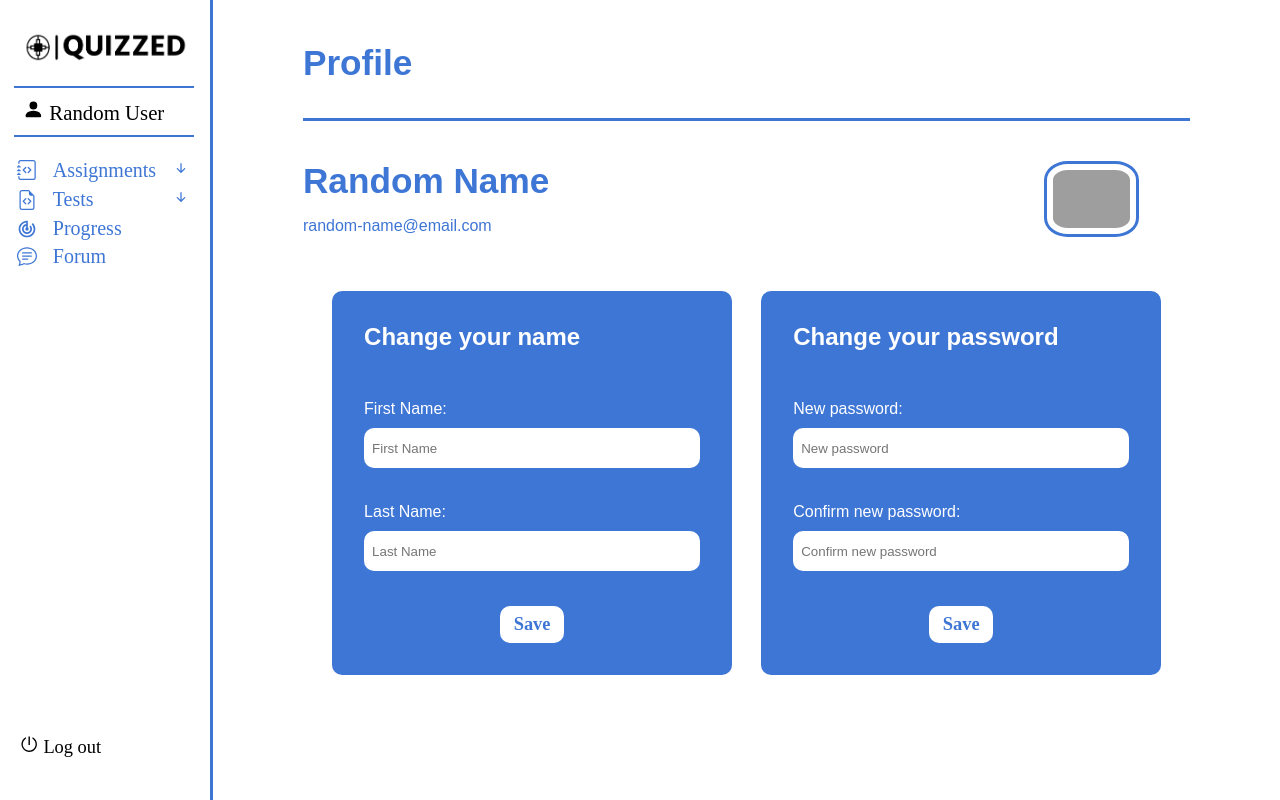
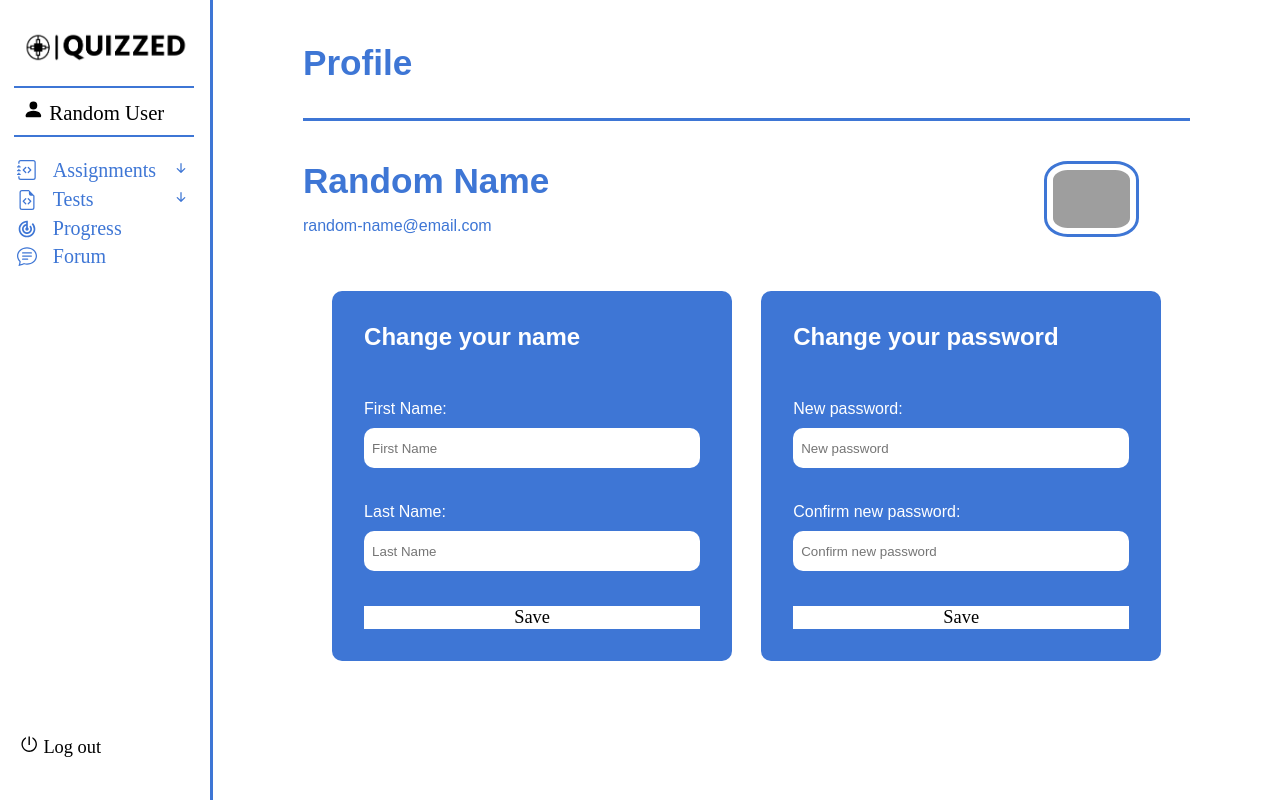
Before and after one commit to MartinezNicanor/IT1E-period-4, a React (Create React App) app: page /profile in a window 1280 px wide. Built offline with nearby package versions, Linux system fonts and the light colour scheme; grey boxes are pictures that could not be loaded; the HTML template or start-up script is replaced by a standard one.

Commit message:
Added a classeName to the button that was affecting other buttons

```diff
--- a/src/pages/profile/Profile.css
+++ b/src/pages/profile/Profile.css
@@ -63,7 +63,7 @@
     justify-content: space-between;
 }
 
-form button {
+.saveButton {
     color: #3E76D5;
     background-color: white;
     border: #3E76D5;
```
